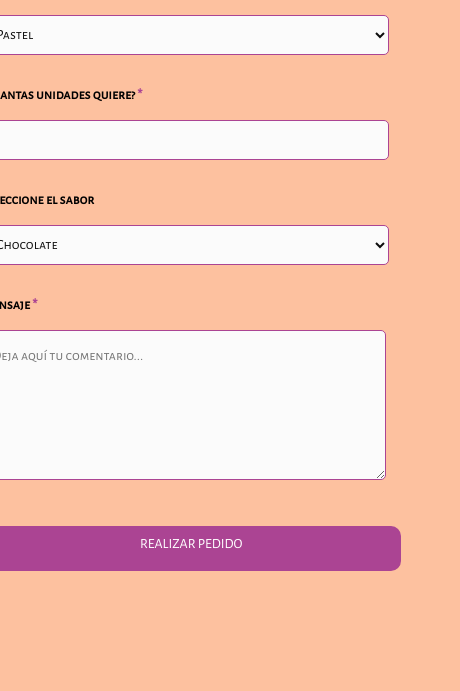
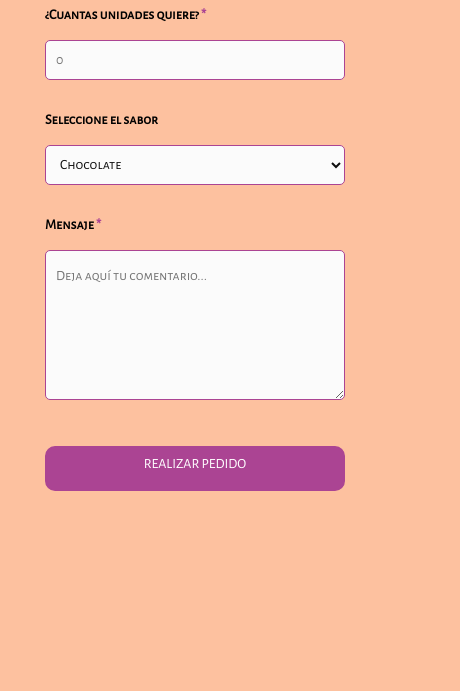
Before and after one commit to JuliTCastillo/Kaymen-Reposteria, a plain HTML site: page seccion/pedido.html in a window 390 px wide. Shown: the part 612-1303 px from the top of the page, 460 px wide, since content can reach past the window. After the commit the page ends 1153 px from the top, so only its background shows below. Drawn offline with nearby package versions, Linux system fonts and the light colour scheme; a web font is replaced by a local one.

Commit message:
Actualizando estilo

```diff
--- a/estilo/style.css
+++ b/estilo/style.css
@@ -355,7 +355,6 @@ h1 {
 }
 
 .formulario {
-    width: 75%;
     text-align: start;
     display: flex;
     justify-content: center;
@@ -365,9 +364,9 @@ h1 {
 @import url(https://fonts.googleapis.com/css?family=Noto+Sans);
 
 .contact_form {
-    width: 460px;
+    width: 460px;width: 100%;
     height: auto;
-    margin: 80px auto;
+    margin: 50px auto;
     border-radius: 10px;
     padding-top: 30px;
     padding-bottom: 20px;
@@ -409,7 +408,6 @@ label {
     float: center;
 }
 
-
 #btnPedido {
     height: 45px;
     padding-left: 5px;
@@ -423,6 +421,16 @@ label {
     border-radius: 10px;
     width: 420px;
     cursor: pointer;
+}
+
+@media screen and (max-width: 600px) {
+    input, select, textarea, #btnPedido{
+        width: 300px;
+    }
+    .contact_form{
+        margin: 30px 0px;
+        padding: 0;
+    }
 }
 
 
--- a/seccion/pedido.html
+++ b/seccion/pedido.html
@@ -60,8 +60,8 @@
 
 
                     <form id="frmPedido" method="get">
-                        <h2>Pedidos</h2>
-                        <p>
+                        <h2 class="text-center">Pedidos</h2>
+                        <p class="controles">
                             <label for="seleccion" class="IngresarDato">Seleccione lo que desea pedir
                                 <span class="obligatorio">*</span>
                             </label>
@@ -72,14 +72,14 @@
                             </select>
                         </p>
 
-                        <p>
+                        <p class="controles">
                             <label for="unidades" class="ingresarUnidades">¿Cuantas unidades quiere?
                                 <span class="obligatorio">*</span>
                             </label>
                             <input type="number" name="introducirCantidad" id="introducirCantidad" required="obligatorio" placeholder="0">
                         </p>
 
-                        <p>
+                        <p class="controles">
                             <label for="sabor" class="IngresarSabor">Seleccione el sabor
                             </label>
                             <select name="seleccionSabor" id="seleccionSabor">
@@ -89,7 +89,7 @@
                             </select>
                         </p>
 
-                        <p>
+                        <p class="controles">
                             <label for="mensaje" class="colocar_mensaje">Mensaje
                                 <span class="obligatorio">*</span>
                             </label>
```
